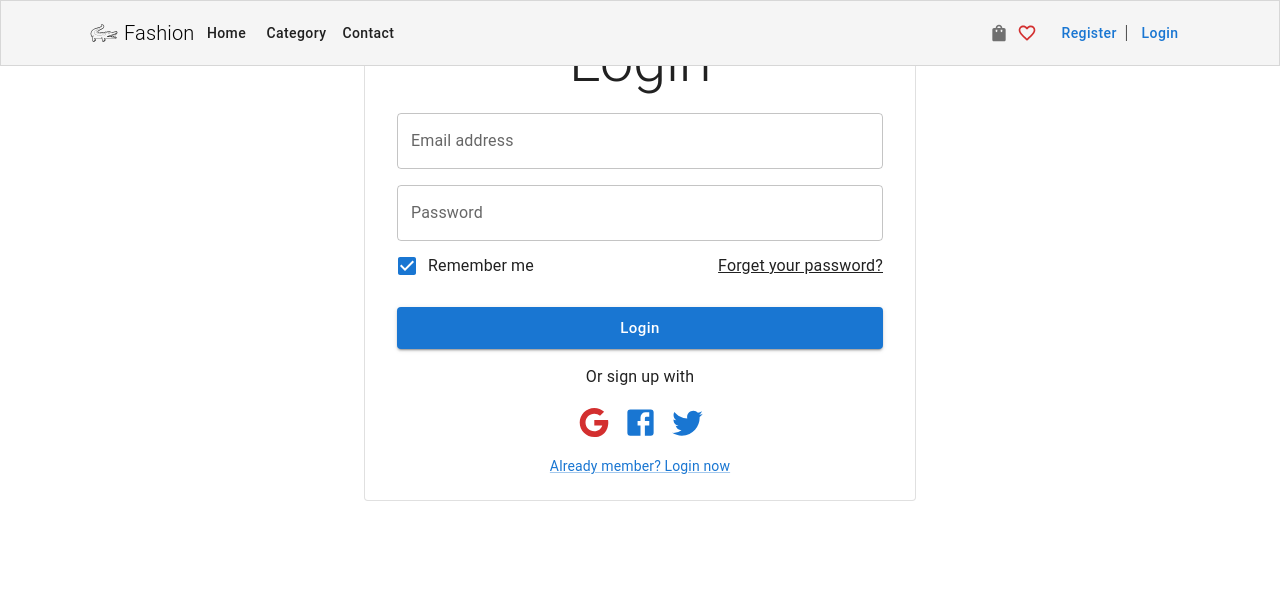
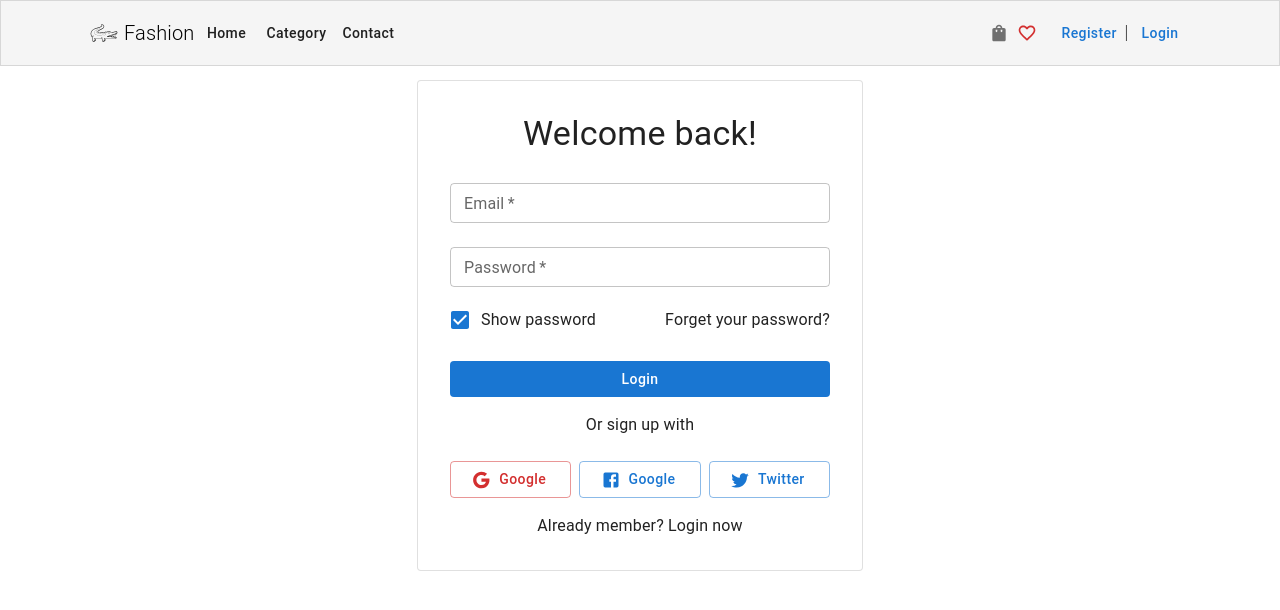
Before and after one commit to limbanga/shop, a React (Vite) app: page /login in a window 1280 px wide. Shown: the top 610 px of the page. Built offline with nearby package versions, Linux system fonts and the light colour scheme.

Commit message:
change ui login page

```diff
--- a/src/components/MainLayout/MainNavbar.jsx
+++ b/src/components/MainLayout/MainNavbar.jsx
@@ -53,7 +53,10 @@ const MainNavbar = () => {
               </Box>
 
               <Box sx={{ display: { xs: "none", md: "block" } }}>
-                <Button>Register</Button>|<Button>Login</Button>
+                <Button>Register</Button>|
+                <Button LinkComponent={RouterLink} to="/login">
+                  Login
+                </Button>
               </Box>
             </Box>
           </Toolbar>
--- a/src/pages/LoginPage.jsx
+++ b/src/pages/LoginPage.jsx
@@ -1,38 +1,47 @@
 import {
   Box,
   Button,
-  Card,
-  CardContent,
-  CardHeader,
   Checkbox,
   Container,
-  Divider,
   FormControlLabel,
-  Link,
+  Grid,
   Paper,
   TextField,
   Typography,
 } from "@mui/material";
-import GoogleIcon from "@mui/icons-material/Google";
-import FacebookIcon from "@mui/icons-material/Facebook";
-import TwitterIcon from "@mui/icons-material/Twitter";
 import React from "react";
+import { Link as RouterLink } from "react-router-dom";
+import { Facebook, Google, Twitter } from "@mui/icons-material";
 
 const LoginPage = () => {
   return (
     <>
-      <Container maxWidth="sm">
-        <Card variant="outlined">
-          <CardContent sx={{ textAlign: "center" }}>
-            <Typography variant="h2">Login</Typography>
-            <Box sx={{ padding: "1rem" }}>
-              <TextField fullWidth label="Email address" variant="outlined" />
+      <Container maxWidth="sm" sx={{ mt: "5rem" }}>
+        <Paper variant="outlined" sx={{ width: '380px', m: '0 auto',  p: "2rem" }}>
+          <Typography variant="h4" textAlign="center" gutterBottom>
+            Welcome back!
+          </Typography>
+          {/* Email */}
+          <TextField
+            fullWidth
+            label="Email"
+            type="email"
+            required
+            variant="outlined"
+            margin="normal"
+            size="small"
+          />
+          {/* Password */}
           <TextField
             fullWidth
             label="Password"
+            type="password"
+            required
             variant="outlined"
-                sx={{ mt: "1rem" }}
+            margin="normal"
+            size="small"
           />
+          {/* ... */}
           <Box
             sx={{
               display: "flex",
@@ -43,41 +52,79 @@ const LoginPage = () => {
           >
             <FormControlLabel
               control={<Checkbox defaultChecked />}
-                  label="Remember me"
+              label="Show password"
             />
-                <Link href="/forget-pass" color="inherit">
-                  <Typography variant="body1">Forget your password?</Typography>
-                </Link>
+            <Typography
+              component={RouterLink}
+              to="/forget-pass"
+              sx={{ textDecoration: "none", color: "inherit" }}
+            >
+              Forget your password?
+            </Typography>
           </Box>
+          {/* Button */}
           <Button
             fullWidth
             variant="contained"
+            disableElevation
             sx={{ mt: "1rem" }}
-                size="large"
           >
-                {" "}
-                Login{" "}
+            Login
           </Button>
-            </Box>
-            <Typography variant="body1">Or sign up with</Typography>
-            <Box
+
+          <Typography variant="body1" textAlign="center" my={"1rem"}>
+            Or sign up with
+          </Typography>
+
+          <Grid container spacing={1} my={"1rem"}>
+            <Grid item xs={4}>
+              <Button
+                variant="outlined"
+                color="error"
+                fullWidth
+                startIcon={<Google />}
+              >
+                Google
+              </Button>
+            </Grid>
+
+            <Grid item xs={4}>
+              <Button
+                variant="outlined"
+                color="primary"
+                fullWidth
+                startIcon={<Facebook />}
+              >
+                Google
+              </Button>
+            </Grid>
+
+            <Grid item xs={4}>
+              <Button
+                variant="outlined"
+                color="primary"
+                fullWidth
+                startIcon={<Twitter />}
+              >
+                Twitter
+              </Button>
+            </Grid>
+          </Grid>
+
+          <Box textAlign="center" mt={"1rem"}>
+            <Typography
+              component={RouterLink}
+              to="/register"
               sx={{
-                my: "1rem",
-                display: "flex",
-                justifyContent: "center",
-                gap: ".75rem",
+                color: "inherit",
+                textDecoration: "none",
+                "&:hover": { color: "primary.main" },
               }}
             >
-              <GoogleIcon color="error" fontSize="large" />
-              <FacebookIcon color="primary" fontSize="large" />
-              <TwitterIcon color="primary" fontSize="large" />
+              Already member? Login now
+            </Typography>
           </Box>
-
-            <Link href="/register">
-              <Typography variant="body2">Already member? Login now</Typography>
-            </Link>
-          </CardContent>
-        </Card>
+        </Paper>
       </Container>
     </>
   );
```
Lines whose indentation alone changed are shown as unchanged.
